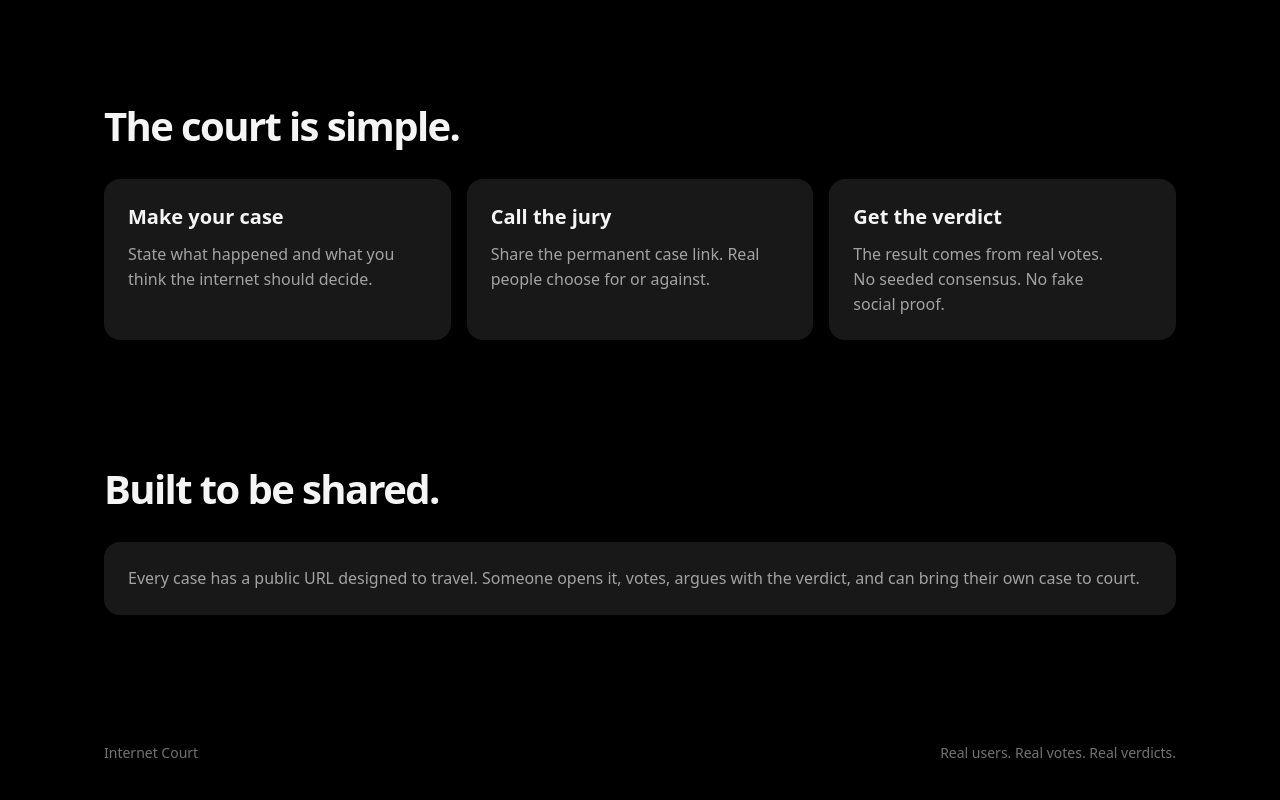
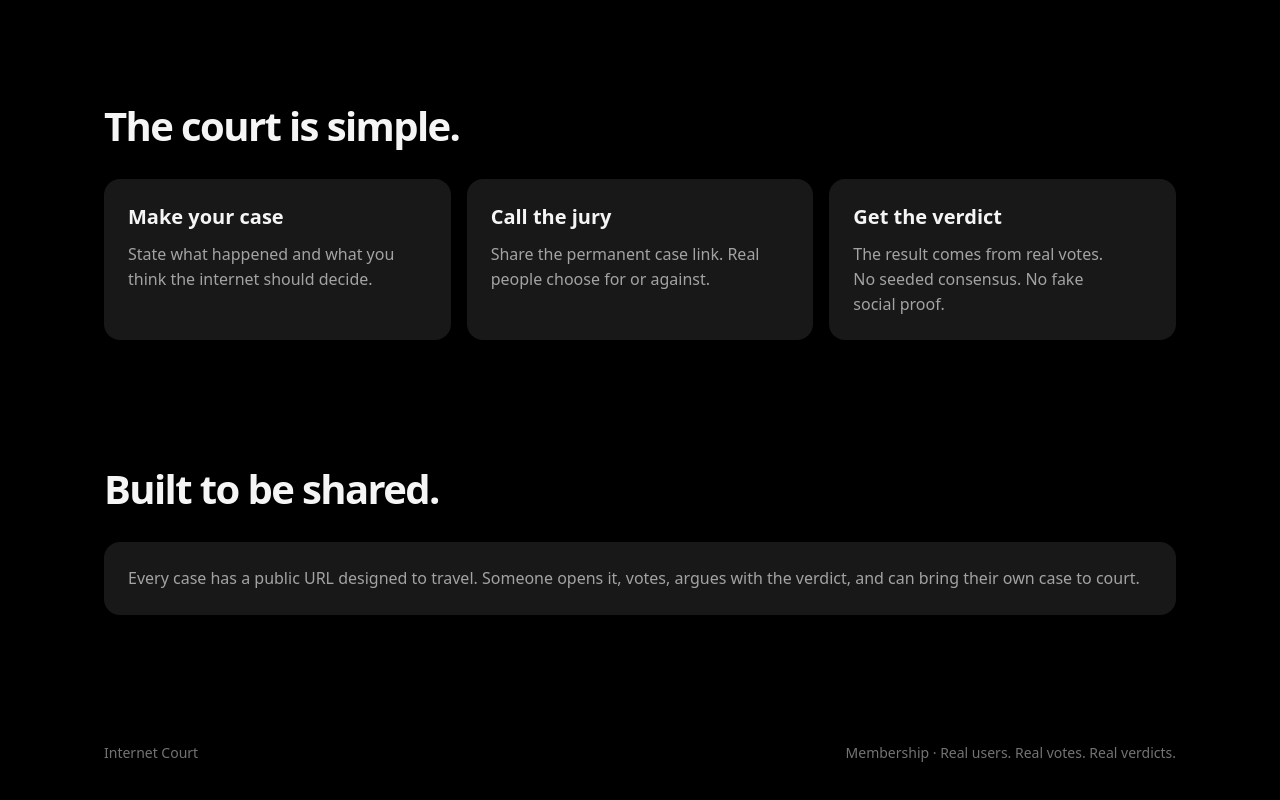
Before and after one commit to SohailKhan0525/internet-court, a Next.js app: page / in a window 1280 px wide. Shown: the part 913-1713 px from the top of the page. Built offline with nearby package versions, Linux system fonts and the light colour scheme; no server answers.

Commit message:
Link homepage to real membership

```diff
--- a/app/page.tsx
+++ b/app/page.tsx
@@ -71,7 +71,7 @@ export default function Home() {
         <section className="section" id="how"><h2 className="section-title">The court is simple.</h2><div className="grid"><article className="card"><h3>Make your case</h3><p>State what happened and what you think the internet should decide.</p></article><article className="card"><h3>Call the jury</h3><p>Share the permanent case link. Real people choose for or against.</p></article><article className="card"><h3>Get the verdict</h3><p>The result comes from real votes. No seeded consensus. No fake social proof.</p></article></div></section>
         <section className="section"><h2 className="section-title">Built to be shared.</h2><div className="card"><p>Every case has a public URL designed to travel. Someone opens it, votes, argues with the verdict, and can bring their own case to court.</p></div></section>
       </main>
-      <footer className="footer"><span>Internet Court</span><span>Real users. Real votes. Real verdicts.</span></footer>
+      <footer className="footer"><span>Internet Court</span><span><a href="/pricing">Membership</a> · Real users. Real votes. Real verdicts.</span></footer>
       {authOpen && <div className="modal-backdrop" role="presentation" onMouseDown={(e) => e.currentTarget === e.target && setAuthOpen(false)}><div className="modal" role="dialog" aria-modal="true" aria-labelledby="auth-title"><h2 id="auth-title">Enter the court</h2><p>Use a magic link. No password to remember.</p><form onSubmit={sendMagicLink}><div className="field"><label htmlFor="email">Email</label><input id="email" type="email" required value={email} onChange={(e) => setEmail(e.target.value)} autoComplete="email" /></div>{authError && <div className="error">{authError}</div>}{authMessage && <div className="success">{authMessage}</div>}<button className="button" type="submit">Email me a sign in link</button></form></div></div>}
       {caseOpen && <div className="modal-backdrop" role="presentation" onMouseDown={(e) => e.currentTarget === e.target && setCaseOpen(false)}><div className="modal" role="dialog" aria-modal="true" aria-labelledby="case-title"><h2 id="case-title">Make your case</h2><p>The jury only gets what you put here. Keep it clear, specific and human.</p><form onSubmit={createCase}><div className="field"><label htmlFor="title">Case title</label><input id="title" maxLength={160} required value={title} onChange={(e) => setTitle(e.target.value)} placeholder="Was I wrong to leave the group chat?" /></div><div className="field"><label htmlFor="argument">Your argument</label><textarea id="argument" maxLength={5000} required value={argument} onChange={(e) => setArgument(e.target.value)} placeholder="Tell the jury what happened and what you think the verdict should be." /></div>{caseError && <div className="error">{caseError}</div>}<button className="button" disabled={creating} type="submit">{creating ? 'Opening case…' : 'Open case'}</button></form></div></div>}
     </div>
```
